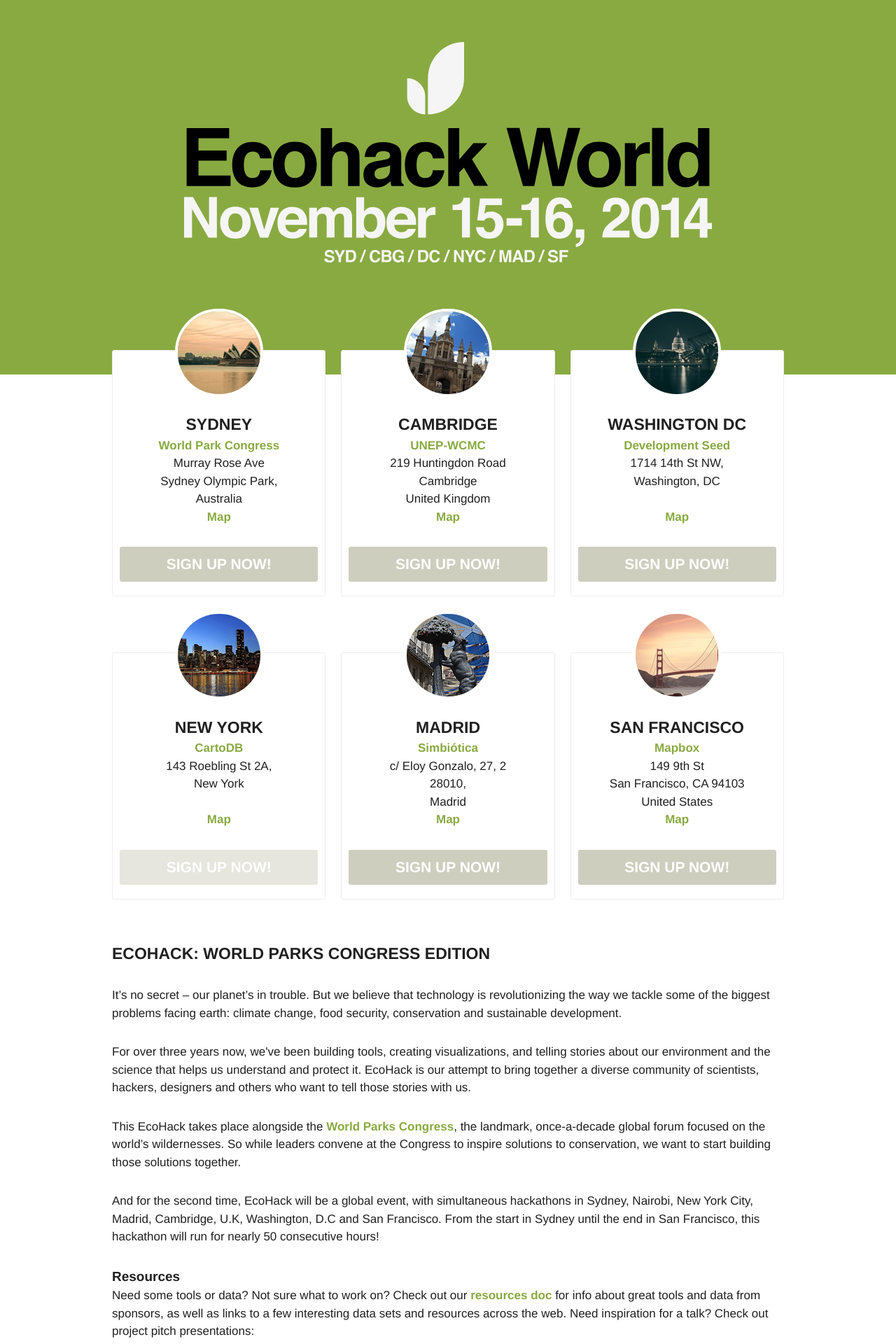
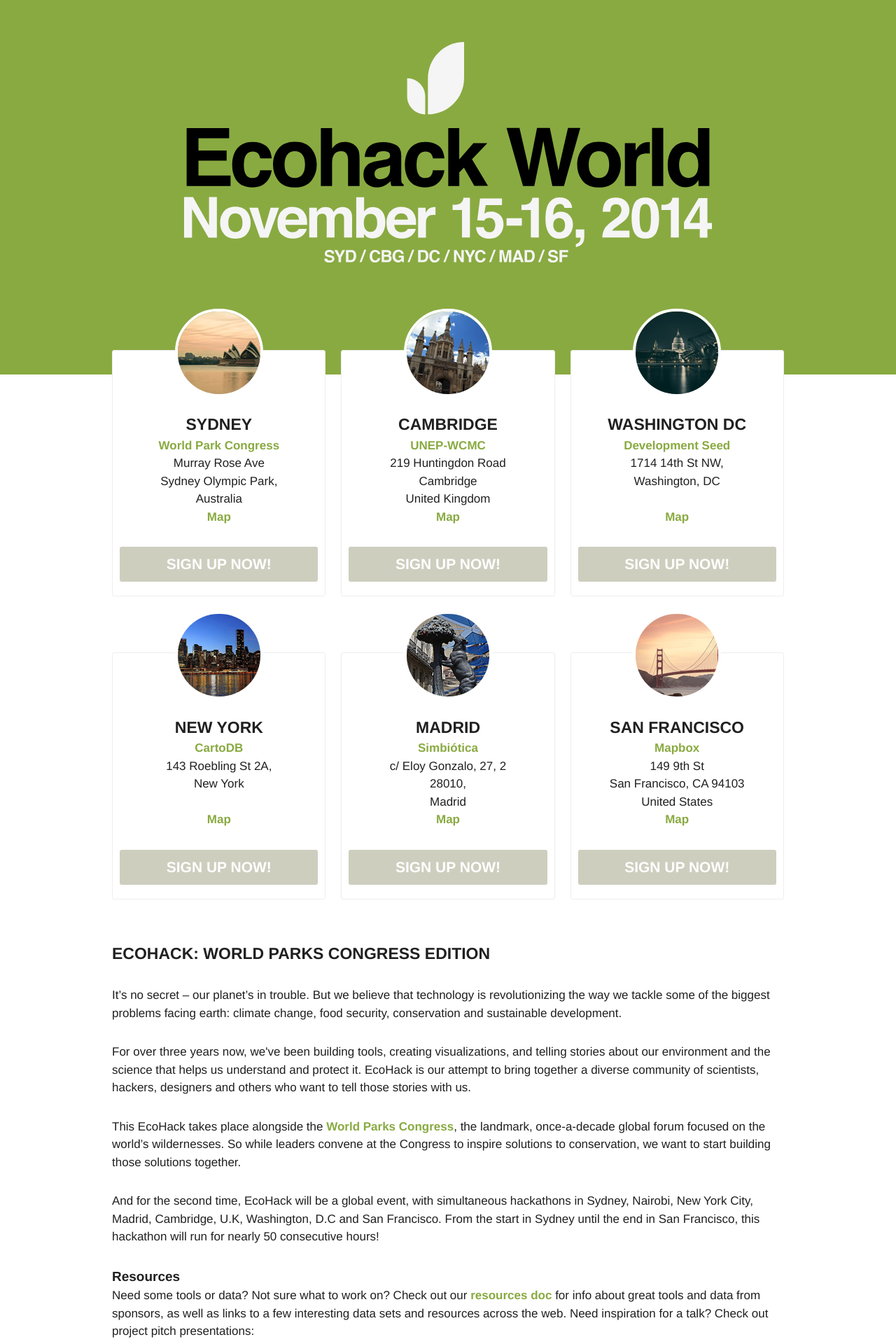
Before and after one commit to EcoHack/ecohack.github.io, a Jekyll site: the page built from index.html, in a window 1280 px wide. Shown: the top 1920 px of the page at 70% size. Built offline with Jekyll 4.4.1, drawn with Linux system fonts in a browser that asks for light colours.

Commit message:
activated NYC

```diff
--- a/index.html
+++ b/index.html
@@ -67,7 +67,7 @@
             New York<br /><br />
             <a href="https://www.google.es/maps/place/143+Roebling+St,+Brooklyn,+NY+11211,+EE.+UU./@40.7142487,-73.957407,17z/data=!3m1!4b1!4m2!3m1!1s0x89c2595fb1fd7c67:0xdeccf36f99bd3a5a" target=_blank>Map</a>
           </p>
-          <a href="https://nvite.com/EcoHack/e33" class="signup disabled" >SIGN UP NOW!</a>
+          <a href="https://nvite.com/EcoHack/bab" class="signup" >SIGN UP NOW!</a>
         </div>
 
         <div class="column three block">
```
